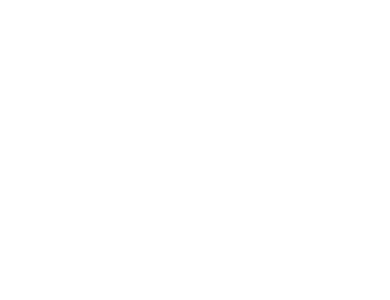
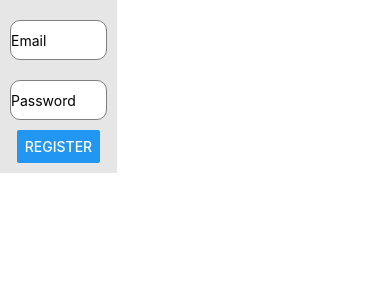
Before and after one commit to ColinDP/PFE, a React Native app in the folder Web_app/: screen /register in a window 390 px wide. Shown: the top 300 px of the page. Built offline with nearby package versions, Linux system fonts and the light colour scheme.

Commit message:
refactor RegisterForm

```diff
--- a/Web_app/src/components/LoginForm/LoginForm.js
+++ b/Web_app/src/components/LoginForm.js
@@ -2,7 +2,7 @@ import React from "react";
 import { StyleSheet, Button, View } from "react-native";
 import { Formik, Field } from "formik";
 import * as yup from "yup";
-import AuthService from "../../services/authService";
+import AuthService from "../services/authService";
 import CustomInput from "./CustomInput";
 
 const loginSchema = yup.object({
@@ -17,7 +17,7 @@ const LoginForm = () => {
       initialValues={{ email: "", password: "" }}
       onSubmit={(data, actions) => {
         console.log(data);
-        AuthService.authenticate(data);
+        AuthService.authenticateUser(data).then((resp) => console.log(resp));
       }}
       validationSchema={loginSchema}
     >
--- a/Web_app/src/components/Main.js
+++ b/Web_app/src/components/Main.js
@@ -8,7 +8,7 @@ import { Button } from "react-native";
 import AjouterTuto from "./PageTest";
 import RegisterForm from "./RegisterForm";
 
-import LoginForm from "./LoginForm/LoginForm";
+import LoginForm from "./LoginForm";
 
 function Main() {
   return (
@@ -17,7 +17,7 @@ function Main() {
         <Route exact path="/add" exact>
           <AjouterTuto />
         </Route>
-        <Route exact path="/" exact>
+        <Route exact path="/register" exact>
           <RegisterForm />
         </Route>
         <Route exact path="/login" exact>
--- a/Web_app/src/components/RegisterForm.js
+++ b/Web_app/src/components/RegisterForm.js
@@ -1,66 +1,56 @@
-import React, {useState} from 'react';
-import DataService from "../services/Service";
-import { Text, View, TextInput,Button} from 'react-native';
+import React from "react";
+import { StyleSheet, Button, View } from "react-native";
+import { Formik, Field } from "formik";
+import * as yup from "yup";
+import AuthService from "../services/authService";
+import CustomInput from "./CustomInput";
+
+const registerSchema = yup.object({
+  email: yup.string().required("Email is required"),
+  password: yup.string().required("Password is required"),
+});
 
 const RegisterForm = () => {
-    const [name, setName] = useState("");
-    const [email, setEmail] = useState("");
-    const initialTutorialState = {
-        id: null,
-        title: "",
-        description: "",
-        published: false
-      };
-      const [data, setData] = useState(initialTutorialState);
-      const [submitted, setSubmitted] = useState(false);
-
-      const saveData = () => {
-        var data2 = {
-          title: name,
-          description: email
-        };
-
-        DataService.create(data2)
-          .then(response => {
-            setData({
-              id: response.data.id,
-              title: response.data.title,
-              description: response.data.description,
-              published: response.data.published
-            });
-            setSubmitted(true);
-            console.log(response.data);
-          })
-          .catch(e => {
-            console.log(e);
-          });
-      };
-
   return (
-    <View>
-      <Text> Login Form </Text>
-      <View>
-        <TextInput
-         placeholder="Enter Email"
-         onChangeText={(text) => {setEmail(text)}}
-        />
-        <TextInput
-          placeholder="Enter Name"
-          onChangeText={(text) => {setName(text)}}
-        />
-        <TextInput
-          secureTextEntry={true}
-          placeholder="Enter Password"
-        />
-      </View>
-      <Button
-            onPress={saveData}
-            title="Register"
-            color="green"
-            accessibilityLabel="Learn more about this purple button"
-        />
-    </View>
+    <Formik
+      style={styles.container}
+      initialValues={{ email: "", password: "" }}
+      onSubmit={(data, actions) => {
+        console.log(data);
+        AuthService.createUser(data).then((resp) => console.log(resp));
+      }}
+      validationSchema={registerSchema}
+    >
+      {({ handleSubmit, isValid }) => (
+        <View style={styles.registerContainer}>
+          <Field component={CustomInput} name="email" placeholder="Email" />
+          <Field
+            component={CustomInput}
+            type="password"
+            name="password"
+            placeholder="Password"
+            secureTextEntry
+          />
+          <Button onPress={handleSubmit} title="Register" disabled={!isValid} />
+        </View>
+      )}
+    </Formik>
   );
 };
 
+const styles = StyleSheet.create({
+  container: {
+    justifyContent: "center",
+    alignItems: "center",
+  },
+  registerContainer: {
+    width: "30%",
+    alignItems: "center",
+    backgroundColor: "white",
+    padding: 10,
+    elevation: 10,
+    backgroundColor: "#e6e6e6",
+  },
+});
+
 export default RegisterForm;
--- a/Web_app/src/services/authService.js
+++ b/Web_app/src/services/authService.js
@@ -1,9 +1,14 @@
 import http from "../http-common";
 
-const authenticate = (data) => {
-  return http.post("/login", data);
+const createUser = (data) => {
+  return http.post("/register", data).then((resp) => resp.data);
+};
+
+const authenticateUser = (data) => {
+  return http.post("/login", data).then((resp) => resp.data);
 };
 
 export default {
-  authenticate,
+  authenticateUser,
+  createUser,
 };
```
Also changed, not shown: Web_app/src/components/CustomInput.js (renamed from Web_app/src/components/LoginForm/CustomInput.js).
